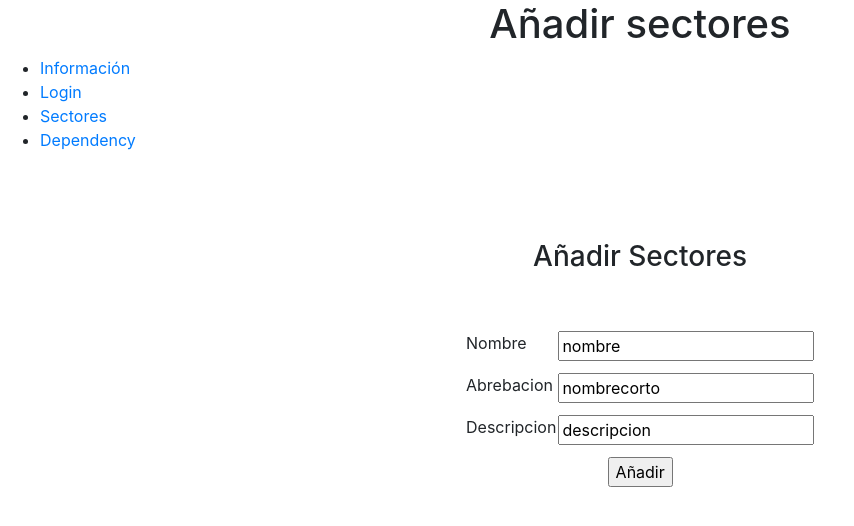
After one commit to julolopop/php, a PHP site: page /anadirSector.php?id_dependency=1 in a window 1280 px wide. The commit adds this page. Shown: the top 526 px of the page, without its empty margins (0-854 px from the left). Run offline with PHP 8.4, Linux system fonts and the light colour scheme.

Commit message:
terminar sectores

```diff
--- a/App.php
+++ b/App.php
@@ -145,6 +145,10 @@ class App{
     function anadirDependencia($nombre,$nombrecorto,$descripcion){
         return $this->dao->anadirDependenciaDao($nombre,$nombrecorto,$descripcion);
     }
+
+    function anadirSector($nombre,$nombrecorto,$descripcion,$idDependency){
+        return $this->dao->anadirSectorDao($nombre,$nombrecorto,$descripcion,$idDependency);
+    }
 }
 
 ?>
--- /dev/null
+++ b/anadirSector.php
@@ -0,0 +1,49 @@
+<?php
+include_once "App.php";
+
+
+App::show_head("Añadir sectores");
+
+print "
+<br/><br/><br/>
+<h3 class=\"text-center\">Añadir Sectores</h3>
+<br/>
+<br/>
+<form action='sector.php?id_dependency=".$_REQUEST['id_dependency']."'  method='post'>
+
+<table >
+<tr valign='top'>
+<td><p>Nombre</p></td>
+<td><input type='text' value='nombre' name='nombre' placeholder='nombre' required='required' /></td>
+</tr>
+<tr valign='top'>
+<td><p>Abrebacion</p></td>
+<td><input type='text' value='nombrecorto' name='nombrecorto' placeholder='nombrecorto' required='required' /></td>
+</tr>
+<tr valign='top'>
+<td><p>Descripcion</p></td>
+<td><input type='text' value='descripcion' name='descripcion' placeholder='descripcion' required='required' /></td>
+</tr>
+<tr align='center'>
+<td colspan='2'><input type='submit' name='anadir' value='Añadir'  onclick='".anadir()."' /></td>
+</tr>
+</table>
+</form>
+";
+
+
+function anadir(){
+    if(isset($_REQUEST['anadir'])){
+    $nombre = $_REQUEST['nombre'];
+    $nombrecorto = $_REQUEST['nombrecorto'];
+    $descripcion = $_REQUEST['descripcion'];
+    $idDependency = $_REQUEST['id_dependency'];
+    $app = new App();
+    $app->anadirSector($nombre,$nombrecorto,$descripcion,$idDependency);
+    print "<script language=\"javascript\">window.location.href=\"sector.php?id_dependency=".$idDependency."\"</script>";
+    }
+}
+App::show_foot();
+
+
+?>
--- a/dao.php
+++ b/dao.php
@@ -145,9 +145,22 @@ class Dao{
     function anadirDependenciaDao($nombre,$nombrecorto,$descripcion){
 
         try{
-            $sql = "INSERT INTO Dependency ('name','shortname','description') VALUES ('".$nombre."','".$nombrecorto."','".$descripcion."') ";
-            $statement = $this->conn->query($sql);
+            $sql = "INSERT INTO Dependency VALUES (null,'".$nombre."','".$nombrecorto."','".$descripcion."');";
+            $statement = $this->conn->prepare($sql);
+            $statement->execute();
+            return $statement;
 
+        }catch(PDOException $e){
+            $this->error = "Error en la conesion".$e->getMessage();
+            $this->conn = null;
+        }
+    }
+
+    function anadirSectorDao($nombre,$nombrecorto,$descripcion,$idDependency){
+        try{
+            $sql = "INSERT INTO sector VALUES (null,'".$nombre."','".$nombrecorto."','".$descripcion."',".$idDependency.");";
+            $statement = $this->conn->prepare($sql);
+            $statement->execute();
             return $statement;
 
         }catch(PDOException $e){
--- a/inventory.php
+++ b/inventory.php
@@ -58,10 +58,9 @@ function anadir(){
     $nombre = $_REQUEST['nombre'];
     $nombrecorto = $_REQUEST['nombrecorto'];
     $descripcion = $_REQUEST['descripcion'];
-
     $app = new App();
     $app->anadirDependencia($nombre,$nombrecorto,$descripcion);
-
+    print "<script language=\"javascript\">window.location.href=\"inventory.php\"</script>";
     }
 }
 
--- a/sector.php
+++ b/sector.php
@@ -41,6 +41,11 @@ print "</table>";
 }else{
     print "<p>No hay datos en la base de datos</p>";
 }
+if($_REQUEST['id_dependency'] != -1){
+    print "<form action='anadirSector.php?id_dependency=".$_REQUEST['id_dependency']."'  method='post'>
+    <input type='submit' name='sectores' value='Añadir'  onclick='<script language=\"javascript\">window.location.href=\"anadirSector.php?id_dependency=".$idDependency."\"</script>' />
+    </form>";
+}
 
 
 $app::show_foot();
```
Also changed, not shown: Aula/App.php (added, +32 -0 lines), Aula/Login.php (added, +10 -0 lines), Aula/css/stylo.css (added, +12 -0 lines).
